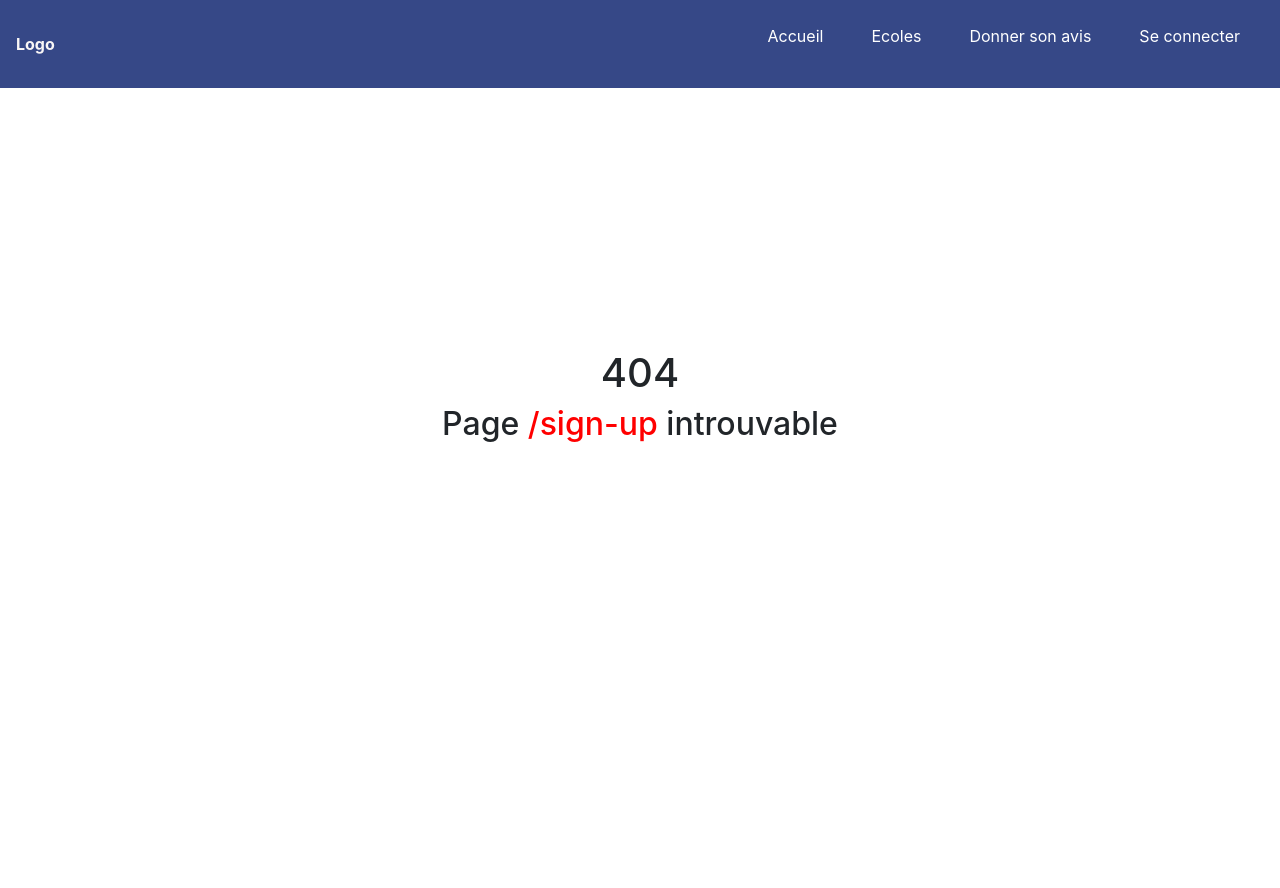
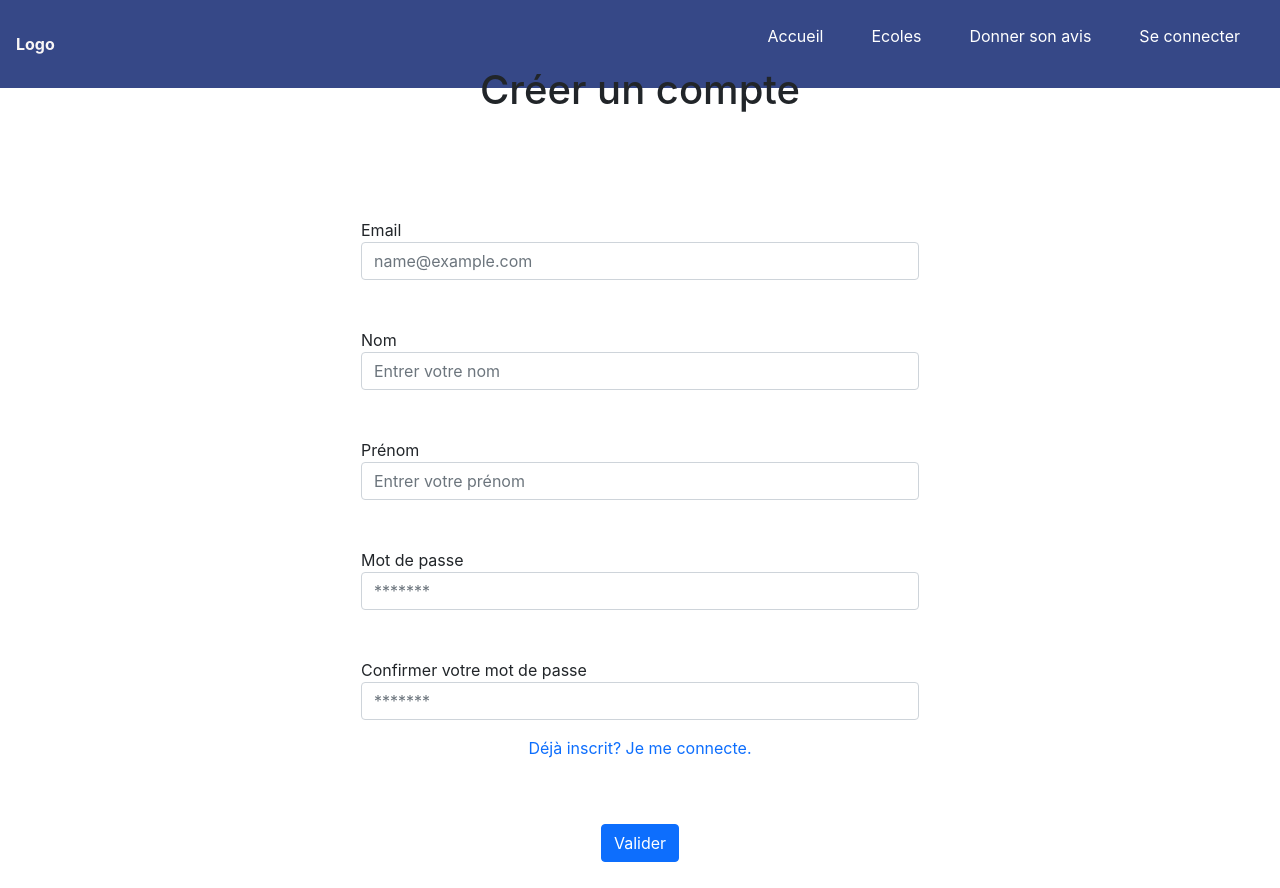
Before and after one commit to FindYouSchool/FYS-front-end, a React (Create React App) app: page /sign-up in a window 1280 px wide. Before the commit this address had no page. Before the commit the page ends 800 px from the top, so only its background shows below. Built offline with nearby package versions, Linux system fonts and the light colour scheme.

Commit message:
creating sign up and clean some css

```diff
--- a/src/App.jsx
+++ b/src/App.jsx
@@ -6,6 +6,7 @@ import Providers from "./contexts/Providers";
 const Home = React.lazy(() => import("./pages/Home/Home"));
 const Login = React.lazy(() => import("./pages/Login/Login"));
 const NotFound = React.lazy(() => import("./pages/404/NotFound"));
+const SignUp = React.lazy(() => import("./pages/SignUp/SignUp"));
 //COMPONENTS
 const Menu = React.lazy(() => import("./components/Menu/Menu"));
 const Loader = React.lazy(() => import("./components/Loader/Loader"));
@@ -14,14 +15,17 @@ function App() {
   return (
     <div className="App">
       <Providers>
+        <>
+          <Menu />
           <Suspense fallback={<Loader size="large" />}>
-          <Menu />
             <Routes>
               <Route path="/" element={<Home />} />
               <Route path="/Login" element={<Login />} />
+              <Route path="/sign-up" element={<SignUp />} />
               <Route path="*" element={<NotFound />} />
             </Routes>
           </Suspense>
+        </>
       </Providers>
     </div>
   );
--- a/src/components/Loader/Loader.jsx
+++ b/src/components/Loader/Loader.jsx
@@ -7,7 +7,10 @@ const Loader = (props) => {
     xl: "4rem",
   };
   return (
-    <div className="container d-flex w-100 justify-content-center align-items-center">
+    <div
+      style={{ marginTop: "10%" }}
+      className="container d-flex w-100 justify-content-center align-items-center"
+    >
       <div
         style={{ width: size[props.size], height: size[props.size] }}
         className="spinner-grow text-primary m-5"
--- a/src/components/menu/menu.css
+++ b/src/components/menu/menu.css
@@ -5,7 +5,6 @@
   flex-wrap: wrap;
   align-items: center;
   justify-content: space-between;
-  position: fixed;
   width: 100%;
   min-height: 70px;
   padding: 1rem;
@@ -42,7 +41,7 @@
   box-shadow: inset calc(120px + 0.5rem) 0 0 #fff;
 }
 
-@media screen and (max-width: 780px) {
+@media screen and (max-width: 800px) {
   .navbar-links {
     display: flex;
     flex-direction: column;
--- a/src/pages/Login/Login.jsx
+++ b/src/pages/Login/Login.jsx
@@ -29,18 +29,18 @@ const Login = () => {
       auth.setIsAuthenticated(true);
       auth.setToken(data.token);
     }
-  }, [data]);
+  }, [data, auth, navigate]);
   return (
     <div
       style={{ height: "100vh" }}
       className="container w-100 d-flex justify-content-center align-items-stretch text-center flex-column"
     >
       <h1 className="my-5">Connexion</h1>
-      <Formik
-        initialValues={formik.initialValues}
-        onSubmit={formik.handleSubmit}
-      >
-        <Form className="my-5 w-50 mx-auto d-flex flex-column text-start">
+      <Formik initialValues={formik.initialValues}>
+        <Form
+          onSubmit={formik.handleSubmit}
+          className="my-5 w-50 mx-auto d-flex flex-column text-start"
+        >
           <label className="mt-5" htmlFor="email">
             Email
           </label>
@@ -64,9 +64,9 @@ const Login = () => {
             value={formik.values.password}
             onChange={formik.handleChange}
           />
-          <NavLink to="/sign-up">
-            <li className="d-inline-block m-3 color-primary">
-              Pas encore inscrit? Cliquez ici pour créer un compte.
+          <NavLink to="/sign-up" className="text-center">
+            <li className="d-inline-block m-3 color-primary ">
+              Pas encore inscrit? Je crée mon compte.
             </li>
           </NavLink>
 
--- /dev/null
+++ b/src/pages/SignUp/SignUp.jsx
@@ -0,0 +1,107 @@
+import React from "react";
+import { Formik, Form, useFormik } from "formik";
+import { NavLink } from "react-router-dom";
+
+import "./signup.css";
+
+const SignUp = () => {
+  // const [userInfo, setUserInfo] = useState();
+
+  const formik = useFormik({
+    initialValues: {
+      email: "",
+      lastname: "",
+      firstname: "",
+      password: "",
+    },
+    onSubmit: (values) => {
+      console.log(values);
+      // setUserInfo(values);
+    },
+  });
+  return (
+    <div
+      style={{ height: "100vh" }}
+      className="container w-100 d-flex justify-content-center align-items-stretch text-center flex-column"
+    >
+      <h1 className="">Créer un compte</h1>
+      <Formik
+        initialValues={formik.initialValues}
+        onSubmit={formik.handleSubmit}
+      >
+        <Form className="my-5 w-50 mx-auto d-flex flex-column text-start">
+          <label className="mt-5" htmlFor="email">
+            Email
+          </label>
+          <input
+            required
+            type="email"
+            className="form-control m-auto"
+            id="email"
+            placeholder="name@example.com"
+            value={formik.values.email}
+            onChange={formik.handleChange}
+          />
+          <label className="mt-5" htmlFor="email">
+            Nom
+          </label>
+          <input
+            required
+            className="form-control m-auto"
+            id="lastname"
+            placeholder="Entrer votre nom"
+            value={formik.values.lastname}
+            onChange={formik.handleChange}
+          />
+          <label className="mt-5" htmlFor="email">
+            Prénom
+          </label>
+          <input
+            required
+            className="form-control m-auto"
+            id="firstname"
+            placeholder="Entrer votre prénom"
+            value={formik.values.firstname}
+            onChange={formik.handleChange}
+          />
+
+          <label className="mt-5" htmlFor="password">
+            Mot de passe
+          </label>
+          <input
+            required
+            type="password"
+            className="form-control  m-auto"
+            id="password"
+            placeholder="*******"
+            value={formik.values.password}
+            onChange={formik.handleChange}
+          />
+          <label className="mt-5" htmlFor="password">
+            Confirmer votre mot de passe{" "}
+          </label>
+          <input
+            required
+            type="password"
+            className="form-control  m-auto"
+            id="confirm-password"
+            placeholder="*******"
+            value={formik.values.password}
+            onChange={formik.handleChange}
+          />
+          <NavLink to="/login" className="text-center">
+            <li className="d-inline-block m-3 color-primary ">
+              Déjà inscrit? Je me connecte.
+            </li>
+          </NavLink>
+
+          <button type="submit" className="btn btn-primary m-auto mt-5">
+            Valider
+          </button>
+        </Form>
+      </Formik>
+    </div>
+  );
+};
+
+export default SignUp;
```
Also changed, not shown: src/pages/SignUp/signup.css (added). Lines whose indentation alone changed are shown as unchanged.
